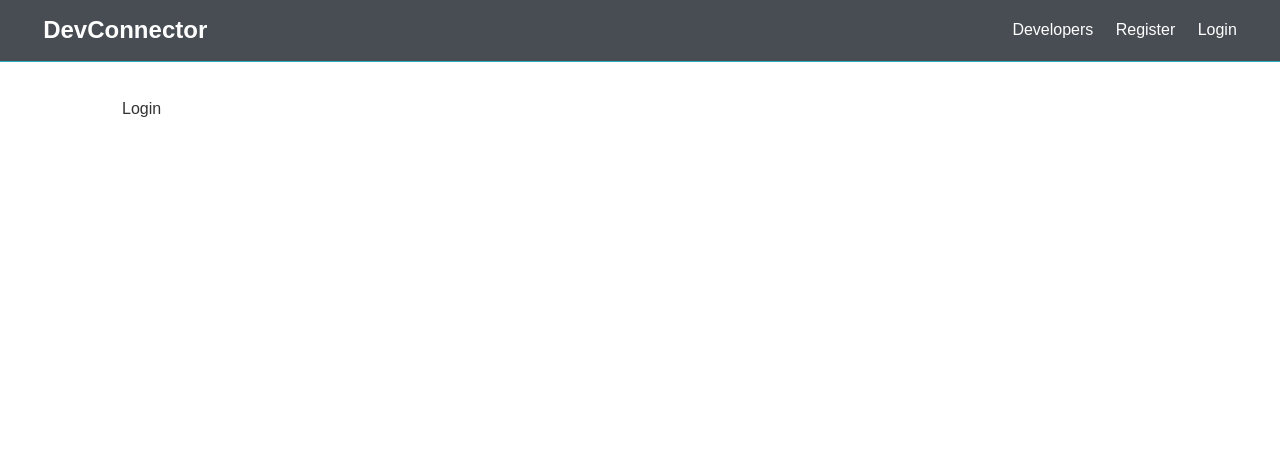
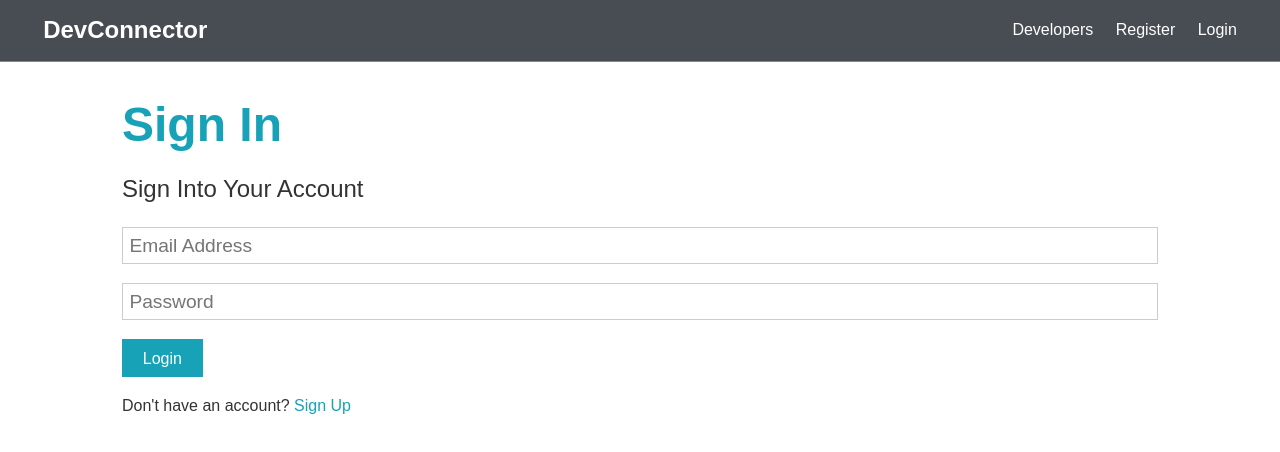
Before and after one commit to mvximenko/social-network, a React (Create React App) app in the folder client/: page /login in a window 1280 px wide. Shown: the top 452 px of the page. Built offline with nearby package versions, Linux system fonts and the light colour scheme; the HTML template or start-up script is replaced by a standard one.

Commit message:
Update Login and Register

```diff
--- a/client/src/components/auth/Login.js
+++ b/client/src/components/auth/Login.js
@@ -1,5 +1,54 @@
-import React from 'react';
+import React, { useState } from 'react';
+import { Link } from 'react-router-dom';
 
-const Login = () => <div>Login</div>;
+const Login = () => {
+  const [formData, setFormData] = useState({
+    email: '',
+    password: '',
+  });
+  const { email, password } = formData;
+
+  const onChange = (e) =>
+    setFormData({ ...formData, [e.target.name]: e.target.value });
+
+  const onSubmit = async (e) => {
+    e.preventDefault();
+    console.log('SUCCESS');
+  };
+  return (
+    <>
+      <h1 className='large text-primary'>Sign In</h1>
+      <p className='lead'>
+        <i className='fas fa-user'></i> Sign Into Your Account
+      </p>
+      <form className='form' onSubmit={(e) => onSubmit(e)}>
+        <div className='form-group'>
+          <input
+            type='email'
+            placeholder='Email Address'
+            name='email'
+            value={email}
+            onChange={(e) => onChange(e)}
+            required
+          />
+        </div>
+        <div className='form-group'>
+          <input
+            type='password'
+            placeholder='Password'
+            name='password'
+            minLength='6'
+            value={password}
+            onChange={(e) => onChange(e)}
+          />
+        </div>
+        <input type='submit' className='btn btn-primary' value='Login' />
+      </form>
+      <p className='my-1'>
+        Don't have an account? <Link to='/register'>Sign Up</Link>
+      </p>
+    </>
+  );
+};
 
 export default Login;
--- a/client/src/components/auth/Register.js
+++ b/client/src/components/auth/Register.js
@@ -1,4 +1,5 @@
 import React, { useState } from 'react';
+import { Link } from 'react-router-dom';
 
 const Register = () => {
   const [formData, setFormData] = useState({
@@ -12,12 +13,12 @@
   const onChange = (e) =>
     setFormData({ ...formData, [e.target.name]: e.target.value });
 
-  const onSubmit = (e) => {
+  const onSubmit = async (e) => {
     e.preventDefault();
     if (password !== password2) {
       console.log('Passwords do not match');
     } else {
-      console.log(formData);
+      console.log('SUCCESS');
     }
   };
   return (
@@ -74,7 +75,7 @@
         <input type='submit' className='btn btn-primary' value='Register' />
       </form>
       <p className='my-1'>
-        Already have an account? <a href='login'>Sign In</a>
+        Already have an account? <Link to='/login'>Sign In</Link>
       </p>
     </>
   );
```
